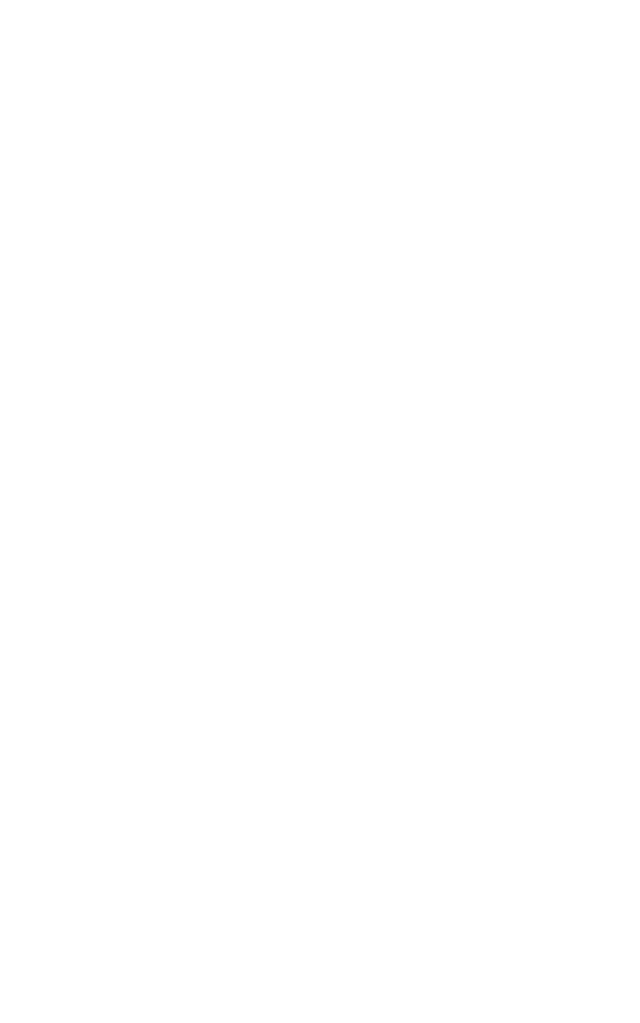
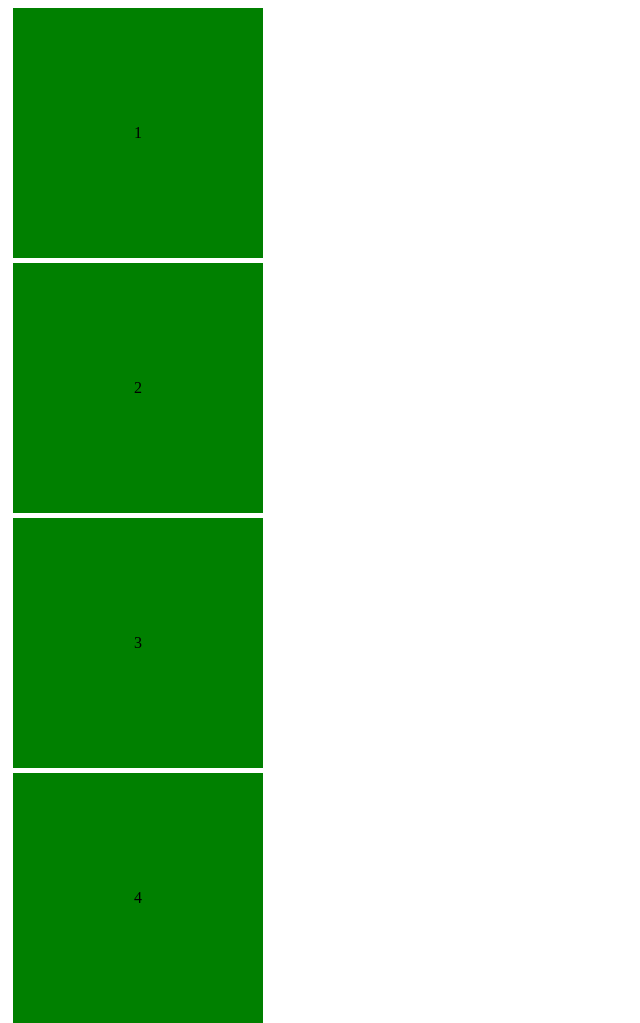
Before and after one commit to gabbog07/lezione4_js, a plain HTML site: page index.html in a window 1280 px wide. Shown: the top 1023 px of the page, without its empty margins (0-640 px from the left). Before the commit the page ends 800 px from the top, so only its background shows below. Drawn offline with Linux system fonts and the light colour scheme.

Commit message:
fine esercitazione
- inserito il js mancante

```diff
--- a/index.html
+++ b/index.html
@@ -3,9 +3,35 @@
 <head>
     <meta charset="UTF-8">
     <meta name="viewport" content="width=device-width, initial-scale=1.0">
+    <link rel="stylesheet" href="static/css/index.css">
     <title>Document</title>
 </head>
 <body>
-
+    <div class="Element">
+        1
+    </div>
+    <div class="Element">
+        2
+    </div>
+    <div class="Element">
+        3
+    </div>
+    <div class="Element">
+        4
+    </div>
+    <div class="Element">
+        5
+    </div>
+    <div class="Element">
+        6
+    </div>
+    <script>
+        const divs = document.querySelectorAll('div');
+        divs.forEach((div) => {
+        div.addEventListener('click', function() {
+            this.style.backgroundColor = 'yellow';
+      });
+    });
+    </script>
 </body>
 </html>
--- a/static/css/index.css
+++ b/static/css/index.css
@@ -0,0 +1,9 @@
+.Element{
+    height: 250px;
+    width: 250px;
+    display: flex;
+    justify-content: center;
+    align-items: center;
+    margin: 5px;
+    background-color: green;
+}
```
